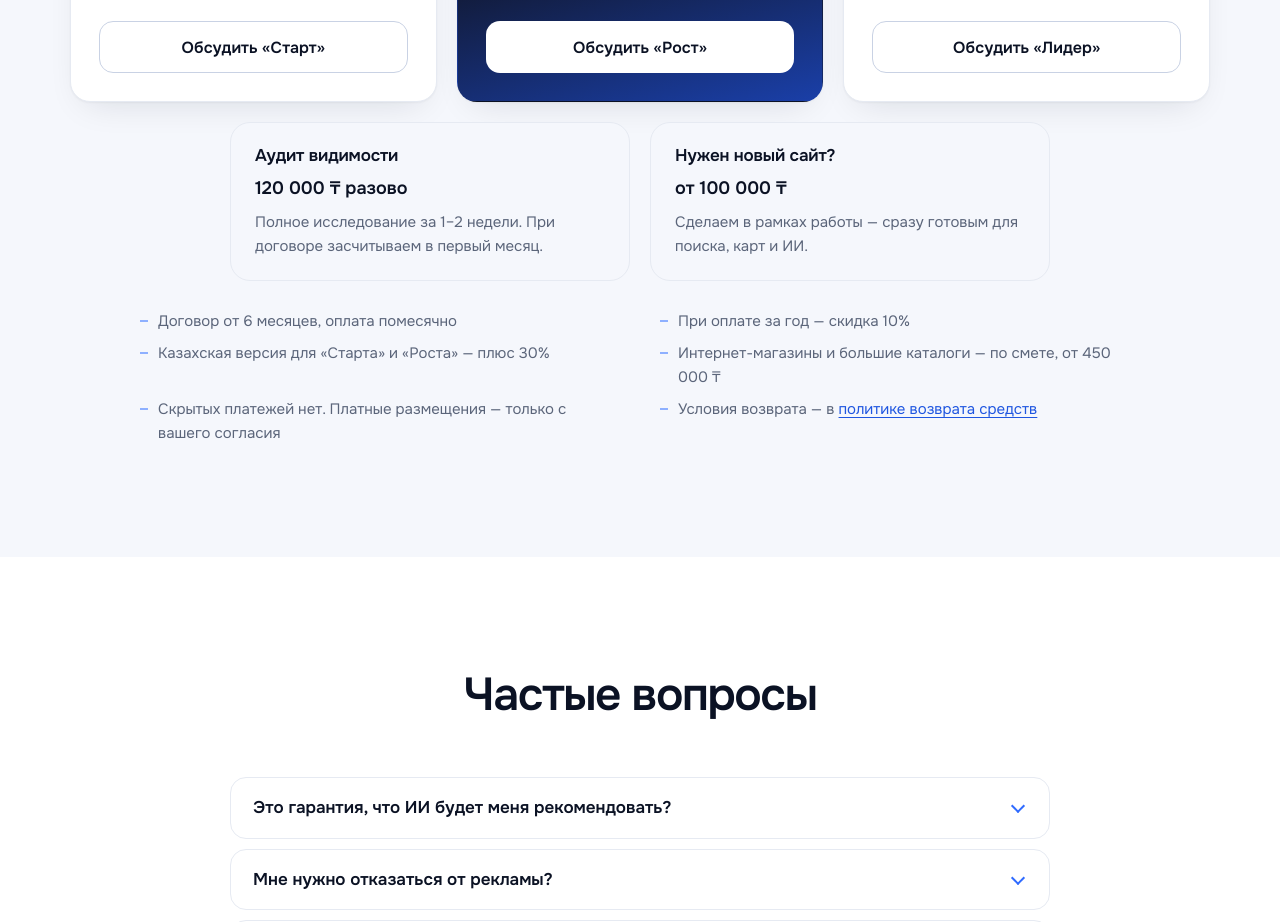
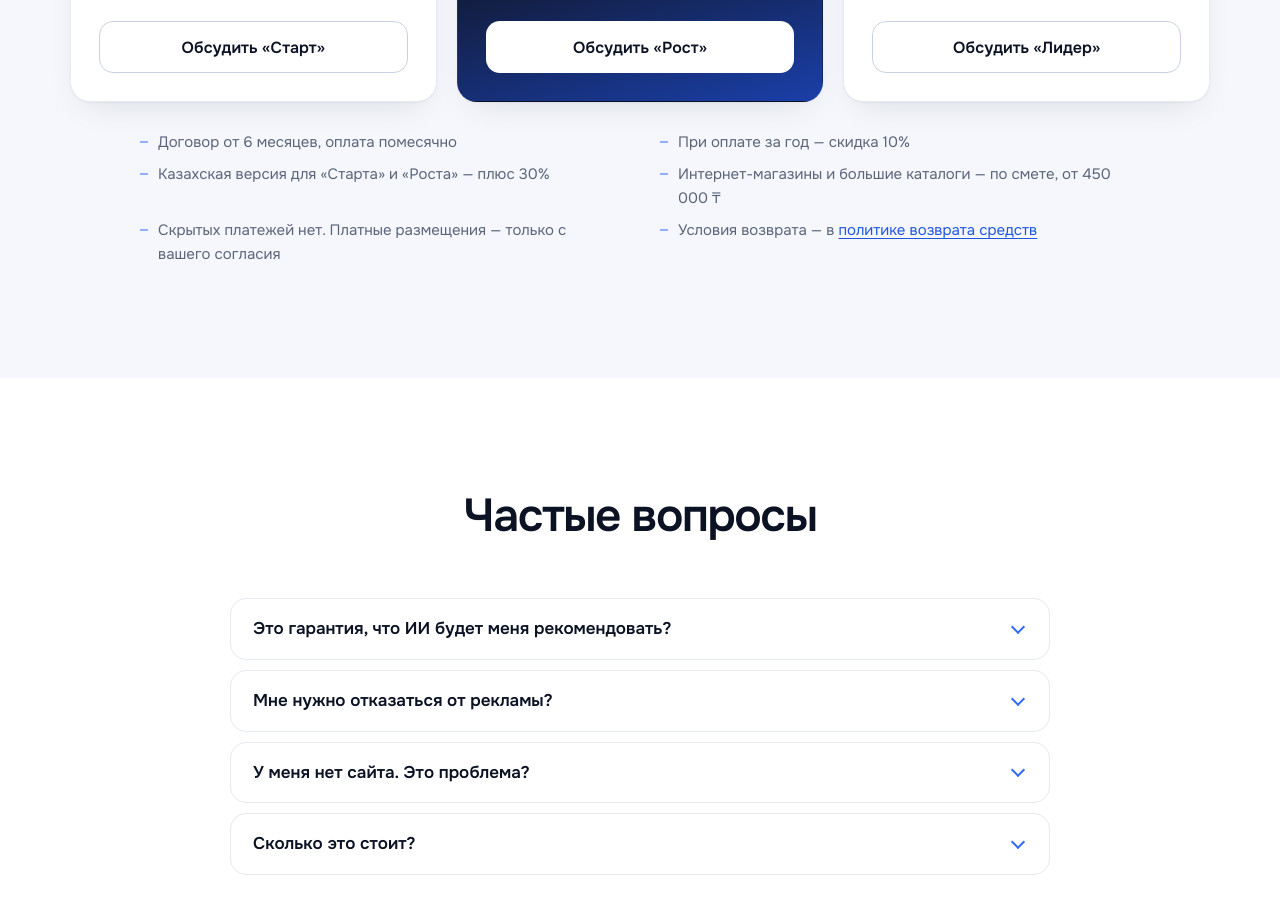
Before and after one commit to amethysttttt/tmk-vidimost-landing, a plain HTML site: page index.html in a window 1280 px wide. Shown: the part 4820-5742 px from the top of the page. Drawn offline with Linux system fonts and the light colour scheme.

Commit message:
Убрать блоки аудита и нового сайта из раздела цен.

```diff
--- a/index.html
+++ b/index.html
@@ -72,8 +72,7 @@
         { "@type": "Offer", "name": "Бесплатный разбор видимости", "price": "0", "priceCurrency": "KZT" },
         { "@type": "Offer", "name": "Старт", "priceSpecification": { "@type": "UnitPriceSpecification", "minPrice": 180000, "maxPrice": 260000, "priceCurrency": "KZT", "unitText": "месяц" } },
         { "@type": "Offer", "name": "Рост", "priceSpecification": { "@type": "UnitPriceSpecification", "minPrice": 280000, "maxPrice": 380000, "priceCurrency": "KZT", "unitText": "месяц" } },
-        { "@type": "Offer", "name": "Лидер", "priceSpecification": { "@type": "UnitPriceSpecification", "minPrice": 400000, "maxPrice": 560000, "priceCurrency": "KZT", "unitText": "месяц" } },
-        { "@type": "Offer", "name": "Аудит видимости", "price": "120000", "priceCurrency": "KZT" }
+        { "@type": "Offer", "name": "Лидер", "priceSpecification": { "@type": "UnitPriceSpecification", "minPrice": 400000, "maxPrice": 560000, "priceCurrency": "KZT", "unitText": "месяц" } }
       ]
     },
     {
@@ -369,19 +368,6 @@
       </article>
     </div>
 
-    <div class="extras extras-compact">
-      <div class="extra">
-        <h3 class="h3">Аудит видимости</h3>
-        <p class="extra-price">120 000 ₸ разово</p>
-        <p>Полное исследование за 1–2 недели. При договоре засчитываем в первый месяц.</p>
-      </div>
-      <div class="extra">
-        <h3 class="h3">Нужен новый сайт?</h3>
-        <p class="extra-price">от 100 000 ₸</p>
-        <p>Сделаем в рамках работы — сразу готовым для поиска, карт и ИИ.</p>
-      </div>
-    </div>
-
     <div class="terms">
       <p>Договор от 6 месяцев, оплата помесячно</p>
       <p>При оплате за год — скидка 10%</p>
```
